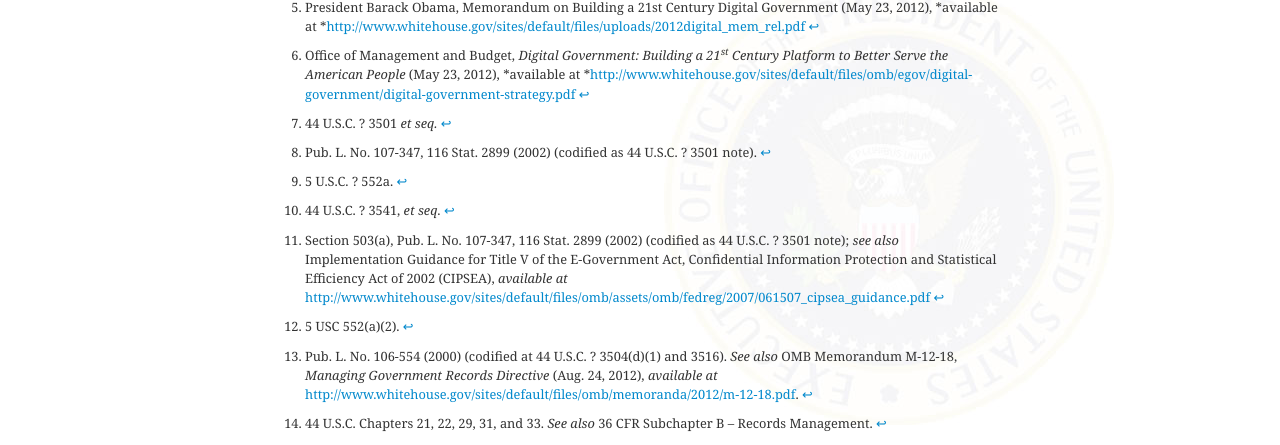
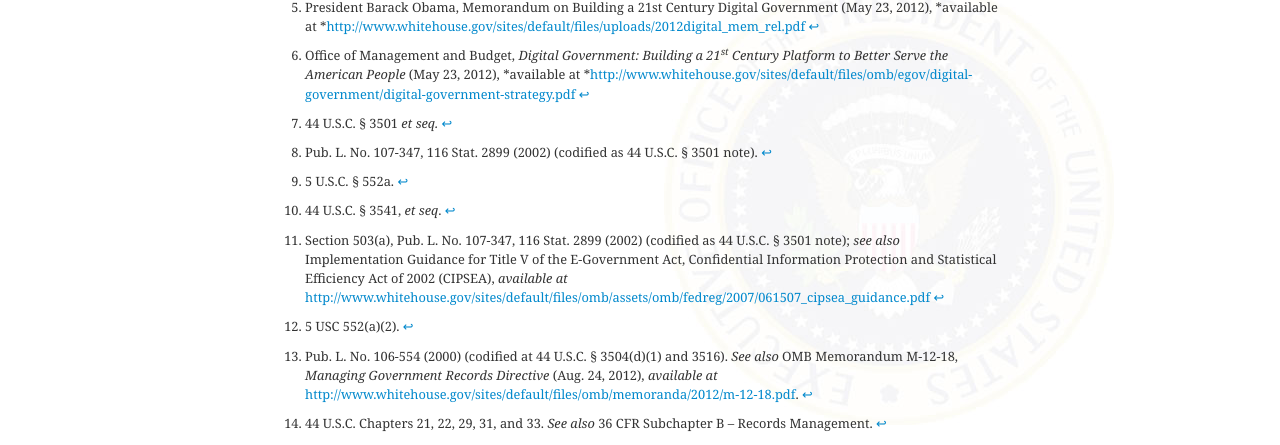
Before and after one commit to gbinal/p-o-d.github.com, a Jekyll site: the page built from policy-memo.md, in a window 1280 px wide and 900 px high, scrolled down 13004 px. Shown: the part 146-591 px from the top of the window. Built offline with Jekyll 4.4.1, drawn with Linux system fonts in a browser that asks for light colours; nearby versions of some CDN libraries.

```diff
--- a/policy-memo.md
+++ b/policy-memo.md
@@ -211,19 +211,19 @@ Nothing in this Memorandum shall be construed to affect existing requirements fo
 
 [^6]: Office of Management and Budget, *Digital Government: Building a 21<sup>st</sup> Century Platform to Better Serve the American People* (May 23, 2012), *available at *<a>http://www.whitehouse.gov/sites/default/files/omb/egov/digital-government/digital-government-strategy.pdf</a>
 
-[^7]: 44 U.S.C. ? 3501 *et seq.*
+[^7]: 44 U.S.C. § 3501 *et seq.*
 
-[^8]: Pub. L. No. 107-347, 116 Stat. 2899 (2002) (codified as 44 U.S.C. ? 3501 note).
+[^8]: Pub. L. No. 107-347, 116 Stat. 2899 (2002) (codified as 44 U.S.C. § 3501 note).
 
-[^9]: 5 U.S.C. ? 552a.
+[^9]: 5 U.S.C. § 552a.
 
-[^10]: 44 U.S.C. ? 3541, *et seq*.
+[^10]: 44 U.S.C. § 3541, *et seq*.
 
-[^11]: Section 503(a), Pub. L. No. 107-347, 116 Stat. 2899 (2002) (codified as 44 U.S.C. ? 3501 note); *see also* Implementation Guidance for Title V of the E-Government Act, Confidential Information Protection and Statistical Efficiency Act of 2002 (CIPSEA), *available at* <a>http://www.whitehouse.gov/sites/default/files/omb/assets/omb/fedreg/2007/061507_cipsea_guidance.pdf</a>
+[^11]: Section 503(a), Pub. L. No. 107-347, 116 Stat. 2899 (2002) (codified as 44 U.S.C. § 3501 note); *see also* Implementation Guidance for Title V of the E-Government Act, Confidential Information Protection and Statistical Efficiency Act of 2002 (CIPSEA), *available at* <a>http://www.whitehouse.gov/sites/default/files/omb/assets/omb/fedreg/2007/061507_cipsea_guidance.pdf</a>
 
 [^12]: 5 USC 552(a)(2).
 
-[^13]: Pub. L. No. 106-554 (2000) (codified at 44 U.S.C. ? 3504(d)(1) and 3516). *See also* OMB Memorandum M-12-18, *Managing Government Records Directive* (Aug. 24, 2012), *available at* <a>http://www.whitehouse.gov/sites/default/files/omb/memoranda/2012/m-12-18.pdf</a>.
+[^13]: Pub. L. No. 106-554 (2000) (codified at 44 U.S.C. § 3504(d)(1) and 3516). *See also* OMB Memorandum M-12-18, *Managing Government Records Directive* (Aug. 24, 2012), *available at* <a>http://www.whitehouse.gov/sites/default/files/omb/memoranda/2012/m-12-18.pdf</a>.
 
 [^14]: 44 U.S.C. Chapters 21, 22, 29, 31, and 33. *See also* 36 CFR Subchapter B &#8211; Records Management.
 
```
